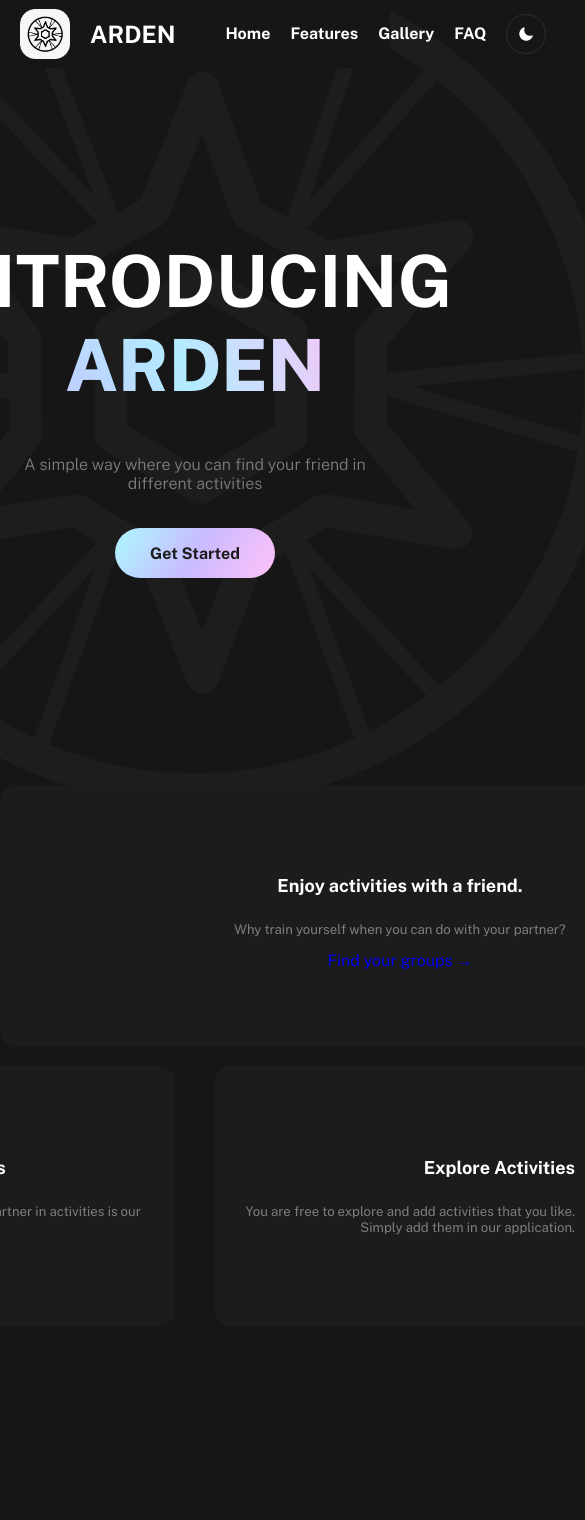
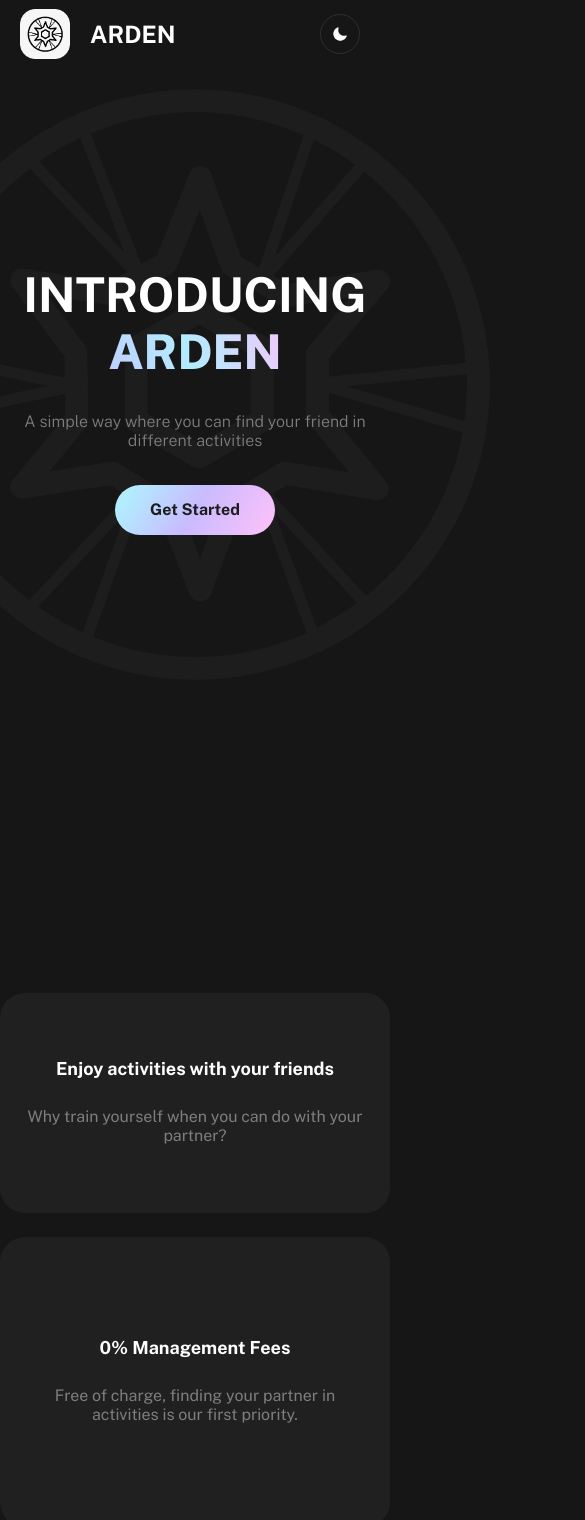
Before and after one commit to NicoGufron/arden, a Next.js app: page / in a window 390 px wide. Shown: the top 1520 px of the page, 585 px wide, since content can reach past the window. Built offline with nearby package versions, Linux system fonts and the light colour scheme.

Commit message:
Added media queries

```diff
--- a/pages/index.js
+++ b/pages/index.js
@@ -9,7 +9,7 @@ export default function Home() {
 
   function changeMode() {
     setDarkMode(!darkMode);
-    if(darkMode) {
+    if (darkMode) {
       document.body.style = 'background-color: white; color: #161616';
 
     } else {
@@ -18,25 +18,25 @@ export default function Home() {
   }
 
   useEffect(() => {
-    Aos.init({ duration: 1000});
+    Aos.init({ duration: 1000 });
   }, []);
 
   return (
     <>
       <div className='wrapper'>
         <div className='navbar'>
-          <nav className='navbar-section' style={{backgroundColor : darkMode ? "#161616" : "white"}}>
+          <nav className='navbar-section' style={{ backgroundColor: darkMode ? "#161616" : "white" }}>
             <div className='logo-section'>
               <img className='logo-image' src={darkMode ? "/images/ardent-logo-white-bg.png" : "/images/ardent-logo-black-bg.png"}></img>
               <h1 className='title-logo'>ARDEN</h1>
             </div>
             <ul className='nav-links'>
-              <li className='nav-link'><a style= {{color : darkMode ? "white" : "#161616"}}href="">Home</a></li>
-              <li className='nav-link'><a style= {{color : darkMode ? "white" : "#161616"}}href="">Features</a></li>
-              <li className='nav-link'><a style= {{color : darkMode ? "white" : "#161616"}}href="">Gallery</a></li>
-              <li className='nav-link'><a style= {{color : darkMode ? "white" : "#161616"}}href="">FAQ</a></li>
-              <li className='nav-link'>
-                <button className='dark-mode-button' style={{backgroundColor : darkMode ? "#161616" : "white"}} onClick={changeMode}>
+              <li className='nav-link'><a style={{ color: darkMode ? "white" : "#161616" }} href="">Home</a></li>
+              <li className='nav-link'><a style={{ color: darkMode ? "white" : "#161616" }} href="">Features</a></li>
+              <li className='nav-link'><a style={{ color: darkMode ? "white" : "#161616" }} href="">Gallery</a></li>
+              <li className='nav-link'><a style={{ color: darkMode ? "white" : "#161616" }} href="">FAQ</a></li>
+              <li className='nav-link' id="darkMode">
+                <button className='dark-mode-button' style={{ backgroundColor: darkMode ? "#161616" : "white" }} onClick={changeMode}>
                   <img style={{ width: "16px", height: "16px" }} src={darkMode ? "images/night.png" : "images/day.png"}></img>
                 </button>
               </li>
@@ -44,29 +44,30 @@ export default function Home() {
           </nav>
         </div>
         <div className='first-section'>
-          <img className='first-section image' src={ darkMode ? "images/big-arden.png" : "images/big-arden-w.png"}></img>
+          <img className='first-section image' src={darkMode ? "images/big-arden.png" : "images/big-arden-w.png"}></img>
           <h1 data-aos="zoom-out" className='title'>Introducing <br></br><span className='gradient-ardent'>Arden</span></h1>
           <h4 data-aos="zoom-out" className='subtitle'>A simple way where you can find your friend in different activities</h4>
-          <a href=""><button className='arden-button' style={{color : darkMode ? "#1c1c1c" : "#f8f8f8"}}>Get Started</button></a>
+          <a href=""><button className='arden-button' style={{ color: darkMode ? "#1c1c1c" : "#f8f8f8" }}>Get Started</button></a>
         </div>
         <div data-aos="fade-in" className='second-section'>
-          <div className='box' style={{backgroundColor : darkMode ? "#1c1c1c" : "#f8f8f8"}}>
-            <h1 className='title-box'>Enjoy activities with a friend.</h1>
-            <p className='subtitle-box'>Why train yourself when you can do with your partner?</p>
-            <a href="#">Find your groups →</a>
+          <div className='first-box'>
+            <div className='box'>
+              <h1 className='title-box'>Enjoy activities with your friends</h1>
+              <p>Why train yourself when you can do with your partner?</p>
+            </div>
           </div>
-          <div className='row-boxes'>
-            <div className='row-box left' style={{backgroundColor : darkMode ? "#1c1c1c" : "#f8f8f8"}}>
+          <div className='second-boxes'>
+            <div className='box-left'>
               <h1 className='title-box'>0% Management Fees</h1>
-              <p className='subtitle-box'>Free of charge, finding your partner in activities is our first priority.</p>
+              <p>Free of charge, finding your partner in activities is our first priority.</p>
             </div>
-            <div className='row-box right' style={{backgroundColor : darkMode ? "#1c1c1c" : "#f8f8f8"}}>
-              <h1 className='title-box'>Explore Activities</h1>
-              <p className='subtitle-box'>You are free to explore and add activities that you like. Simply add them in our application.</p>
+            <div className='box-right'>
+              <h1 className='title-box'>Explore activites</h1>
+              <p>You are free to explore and add activities that you like. Simply add them in our application.</p>
             </div>
           </div>
         </div>
-        <FAQ></FAQ>
+        {/* <FAQ></FAQ> */}
         <div className='gallery-section'>
           <h1 className='title'><span className='gradient-ardent'>Gallery</span></h1>
           <h4 className='subtitle'>Our recent development in the application</h4>
@@ -76,8 +77,8 @@ export default function Home() {
             <h1 className='title'>Learn More About <span className='gradient-ardent'>Arden</span></h1>
             <h4 className='subtitle'> These are the links to help you more understand about Arden</h4>
             <div className='footer-buttons'>
-              <a href=""><div className='footer-button telegram'><img className='icon-logo' src="/images/telegram-white.png" />Join Telegram  ↗</div></a>
-              <a href=""><div className='footer-button telegram'><img className='icon-logo' src="/images/twitter-white.png" />Join Twitter  ↗</div></a>
+              <a className='footer-links' href=""><div className='footer-button telegram'><img className='icon-logo' src="/images/telegram-white.png" />Join Telegram  ↗</div></a>
+              <a className='footer-links' href=""><div className='footer-button telegram'><img className='icon-logo' src="/images/twitter-white.png" />Join Twitter  ↗</div></a>
             </div>
           </div>
           <img className='blur' src="/images/blur.png"></img>
--- a/styles/globals.css
+++ b/styles/globals.css
@@ -162,12 +162,49 @@ a {
 
 .second-section {
   padding-top: 10%;
-  height: 75vh;
+  height: 100vh;
   display: flex;
   flex-direction: column;
   justify-content: center;
   text-align: center;
   align-items: center;
+}
+
+.box {
+  width: 910px;
+  height: 250px;
+  background-color: #202020;
+  border-radius: 25px;
+  display: flex;
+  flex-direction: column;
+  justify-content: center;
+  padding: 20px;
+}
+
+.second-boxes {
+  display: flex;
+  flex-direction: row;
+  margin-top: 1.5rem;
+  gap: 10px;
+}
+
+.box-left, .box-right {
+  width: 410px;
+  height: 250px;
+  background-color: #202020;
+  border-radius: 25px;
+  display: flex;
+  flex-direction: column;
+  justify-content: center;
+  padding: 20px;
+}
+
+.box-left {
+  text-align: left;
+}
+
+.box-right {
+  text-align: right;
 }
 
 .second-section .title {
@@ -176,18 +213,6 @@ a {
 
 .second-section p {
   color: rgb(126, 126, 126, 1);
-}
-
-.box {
-  background-color: #1c1c1c;
-  margin: 0 auto;
-  width: 800px;
-  height: 220px;
-  border-radius: 1rem;
-  display: flex;
-  flex-direction: column;
-  justify-content: center;
-  padding: 20px 0 20px 0;
 }
 
 .gallery-section {
@@ -217,37 +242,6 @@ a {
   margin: 0 auto;
 }
 
-.row-boxes {
-  width: 800px;
-  margin-top: 20px;
-  display: flex;
-  flex-direction: row;
-  justify-content: center;
-}
-
-.row-box {
-  background-color: #1c1c1c;
-  /* margin: 0 auto; */
-  width: 380px;
-  height: 220px;
-  border-radius: 1rem;
-  display: flex;
-  flex-direction: column;
-  justify-content: center;
-}
-
-.row-box.left {
-  text-align: left;
-  margin-right: 20px;
-  padding: 20px;
-}
-
-.row-box.right {
-  margin-left: 20px;
-  padding: 20px;
-  text-align: right;
-}
-
 .title-box {
   font-size: 1.125rem;
 }
@@ -260,7 +254,10 @@ a {
   text-align: center;
   margin: 0 auto;
   display: flex;
+  flex-direction: column;
   justify-content: center;
+  align-items: center;
+  width: 100%;
 }
 
 .footer .title {
@@ -311,7 +308,8 @@ a {
 .footer-buttons {
   width: 100%;
   display: flex;
-  justify-content: space-around;
+  flex-direction: row;
+  justify-content: space-evenly;
 }
 
 .footer-button {
@@ -348,3 +346,90 @@ a {
 .icon-logo {
   width: 25px;
 }
+
+@media screen and (max-width: 768px) {
+
+  .second-section {
+    height: 160vh;
+  }
+
+  .title {
+    font-size: 3rem;
+  }
+
+  .nav-link {
+    display: none;
+  }
+
+  .box {
+    width: 700px;
+    height: 180px;
+  }
+
+  .second-boxes {
+    flex-direction: column;
+    flex-wrap: wrap;
+    gap: 20px;
+  }
+
+  .box-left, .box-right {
+    width: 660px;
+    height: 180px;
+    text-align: center;
+  }
+
+  #darkMode {
+    display: initial;
+  }
+
+  .footer-buttons {
+    flex-wrap: wrap;
+    justify-content: space-evenly;
+  }
+
+  .footer .title {
+    padding-top: 95px;
+  }
+
+  .footer-links {
+    margin-top: 20px;
+  }
+
+  .footer {
+    margin-bottom: 50px;
+  }
+}
+
+@media screen and (max-width: 426px) {
+
+  .first-section.image {
+    height: 70%;
+  }
+
+  .box {
+    width: 350px;
+  }
+
+  .box-left, .box-right {
+    width: 350px;
+  }
+
+  .content-footer {
+    width: 70%;
+  }
+
+  .box-left, .box-right {
+    height: 250px;
+  }
+}
+
+@media screen and (max-width: 375px) {
+  .first-section.image {
+    height: 60%;
+  }
+
+  .box-left, .box-right {
+    height: 250px;
+  }
+
+}
```
